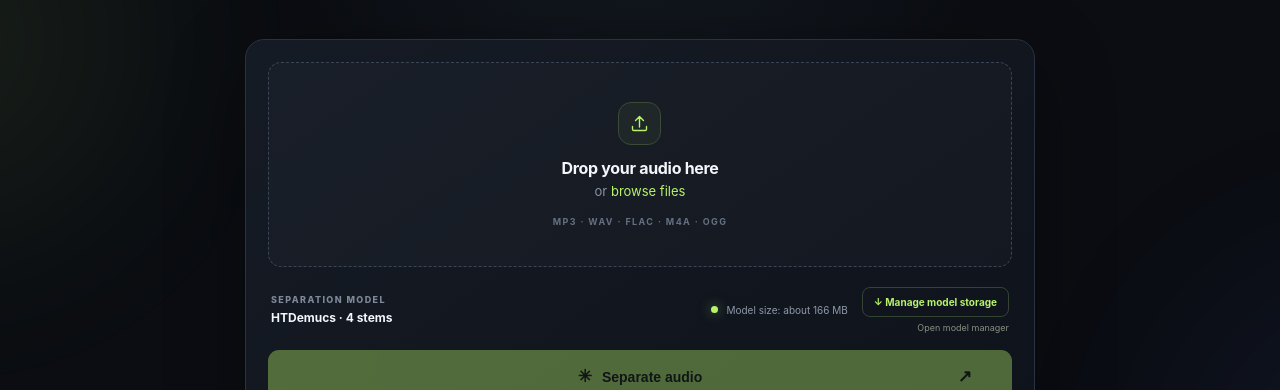
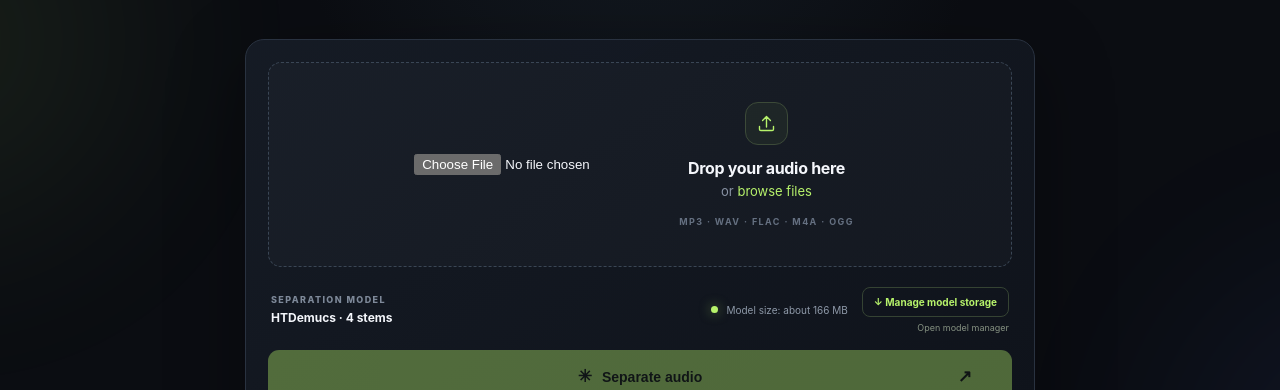
Before and after one commit to 1alind/audio-source-separation, a plain HTML site: page index.html in a window 1280 px wide. Shown: the part 410-800 px from the top of the page. Drawn offline with Linux system fonts and the light colour scheme.

Commit message:
Fix Safari audio file picker with native file input label

```diff
--- a/index.html
+++ b/index.html
@@ -30,13 +30,13 @@
 
     <section class="workspace" aria-label="Audio separation workspace">
       <div class="upload-card" id="drop-zone">
-        <input id="audio-file" type="file" accept="audio/*,.mp3,.wav,.flac,.m4a,.ogg,.aac" hidden>
+        <input id="audio-file" class="file-input" type="file" accept="audio/*,.mp3,.wav,.flac,.m4a,.ogg,.aac">
         <div class="upload-content" id="upload-content">
           <div class="upload-icon">
             <svg viewBox="0 0 24 24" aria-hidden="true"><path d="M12 16V4m0 0L7.5 8.5M12 4l4.5 4.5M4 15.5v3A1.5 1.5 0 0 0 5.5 20h13a1.5 1.5 0 0 0 1.5-1.5v-3"/></svg>
           </div>
           <h2>Drop your audio here</h2>
-          <p>or <button class="text-button" id="browse-button" type="button">browse files</button></p>
+          <p>or <label class="text-button" for="audio-file">browse files</label></p>
           <div class="file-types">MP3 · WAV · FLAC · M4A · OGG</div>
         </div>
         <div class="selected-file hidden" id="selected-file">
```
